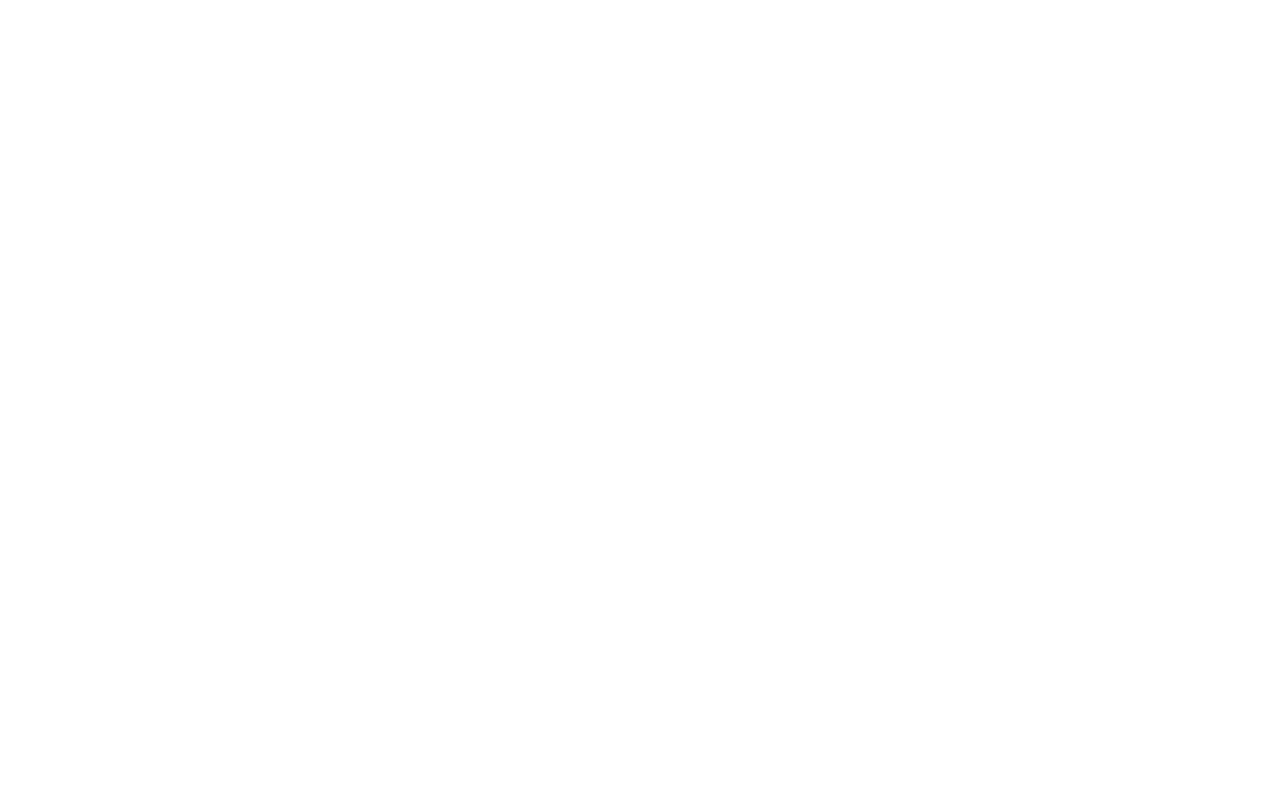
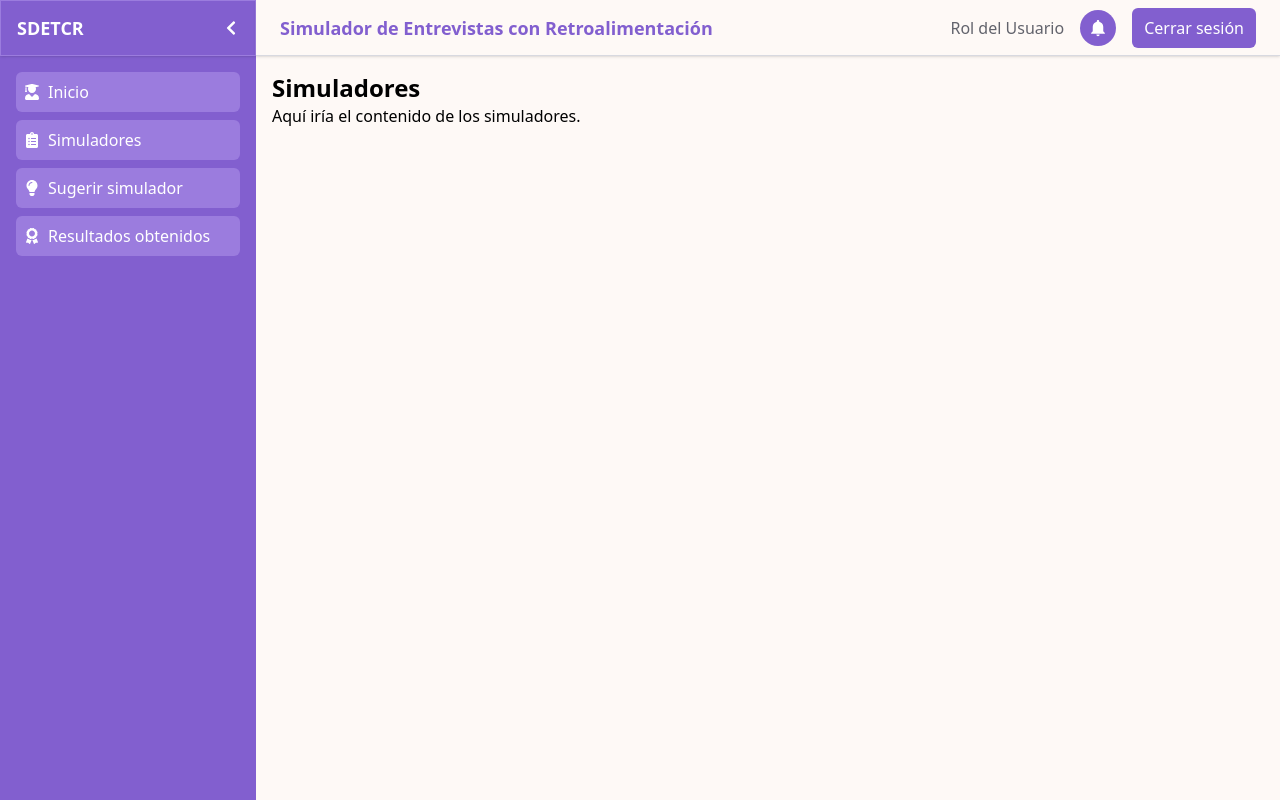
Before and after one commit to JulioCesarGutierrezRojas/SDETCR, a React (Vite) app in the folder frontend/: page /student/simuladores in a window 1280 px wide. Before the commit this address had no page. Built offline with nearby package versions, Linux system fonts and the light colour scheme.

Commit message:
APTI-52 ADD: Componente para retroalimentación general

```diff
--- /dev/null
+++ b/frontend/src/components/Feedback.jsx
@@ -0,0 +1,37 @@
+import React from 'react';
+
+const FeedbackFinal = ({ score }) => {
+  let mensaje = '';
+  let color = '';
+
+  if (score >= 8) {
+    mensaje = '¡Excelente! Has pasado el simulador con éxito. Tienes un buen dominio de las entrevistas.';
+    color = 'green';
+  } else if (score >= 6) {
+    mensaje = 'Buen intento. Puedes mejorar ciertos aspectos para tener un mejor desempeño.';
+    color = 'orange';
+  } else {
+    mensaje = 'Es necesario mejorar bastante. Te recomendamos practicar más para estar listo.';
+    color = 'red';
+  }
+
+  return (
+    <div style={{
+      border: `2px solid ${color}`,
+      borderRadius: '12px',
+      padding: '20px',
+      maxWidth: '500px',
+      margin: '0 auto',
+      textAlign: 'center',
+      backgroundColor: '#f9f9f9'
+    }}>
+      <h2 style={{ color }}>Resultado Final</h2>
+      <p style={{ fontSize: '1.2rem' }}>
+        <strong>Calificación:</strong> {score}/10
+      </p>
+      <p style={{ fontStyle: 'italic', color: '#333' }}>{mensaje}</p>
+    </div>
+  );
+};
+
+export default FeedbackFinal;
--- a/frontend/src/components/layout/sidebarStudent.jsx
+++ b/frontend/src/components/layout/sidebarStudent.jsx
@@ -5,10 +5,10 @@
     const location = useLocation();
 
     const links = [
-        { to: "/estudiante", label: "Inicio", icon: <FaUserGraduate /> },
-        { to: "/estudiante/simuladores", label: "Simuladores", icon: <FaClipboardList /> },
-        { to: "/estudiante/sugerenciaSimulador", label: "Sugerir simulador", icon: <FaLightbulb /> },
-        { to: "/estudiante/resultados", label: "Resultados obtenidos", icon: <FaAward /> },
+        { to: "/student", label: "Inicio", icon: <FaUserGraduate /> },
+        { to: "/student/simuladores", label: "Simuladores", icon: <FaClipboardList /> },
+        { to: "/student/sugerenciaSimulador", label: "Sugerir simulador", icon: <FaLightbulb /> },
+        { to: "/student/resultados", label: "Resultados obtenidos", icon: <FaAward /> },
     ];
 
     return (
--- /dev/null
+++ b/frontend/src/modules/student/Simuladores.jsx
@@ -0,0 +1,15 @@
+// import Feedback from "../../components/Feedback.jsx";
+
+
+const Simuladores = () => {
+    return (
+        <div>
+            {/* <Feedback/> Descomentar después de que la pantalla este lista para añdir la lógica*/}
+            <h2 className="text-2xl font-bold">Simuladores</h2>
+            <p>Aquí iría el contenido de los simuladores.</p>
+
+        </div>
+    );
+};
+
+export default Simuladores;
--- a/frontend/src/router/router.jsx
+++ b/frontend/src/router/router.jsx
@@ -3,6 +3,7 @@
 import LayoutStudent from "../components/layout/layoutStudent";
 import LayoutAdmin from "../components/layout/layoutAdmin";
 import LayoutTeacher from "../components/layout/layoutTeacher";
+import Simuladores from '../../src/modules/student/Simuladores.jsx'
 
 const AppRouter = () => {
   return (
@@ -10,9 +11,14 @@
       <Routes>
         <Route path="/" element={<Login />} />
 
-        <Route path="/student" element={<LayoutStudent />}></Route>
+        <Route path="/student" element={<LayoutStudent />}>
+          <Route path="simuladores" element={<Simuladores />} />
+
+        </Route>
+
         <Route path="/admin" element={<LayoutAdmin />}></Route>
         <Route path="/teacher" element={<LayoutTeacher />}></Route>
+        <Route path="/simuladores" element={<Simuladores />} />
       </Routes>
     </BrowserRouter>
   );
```
